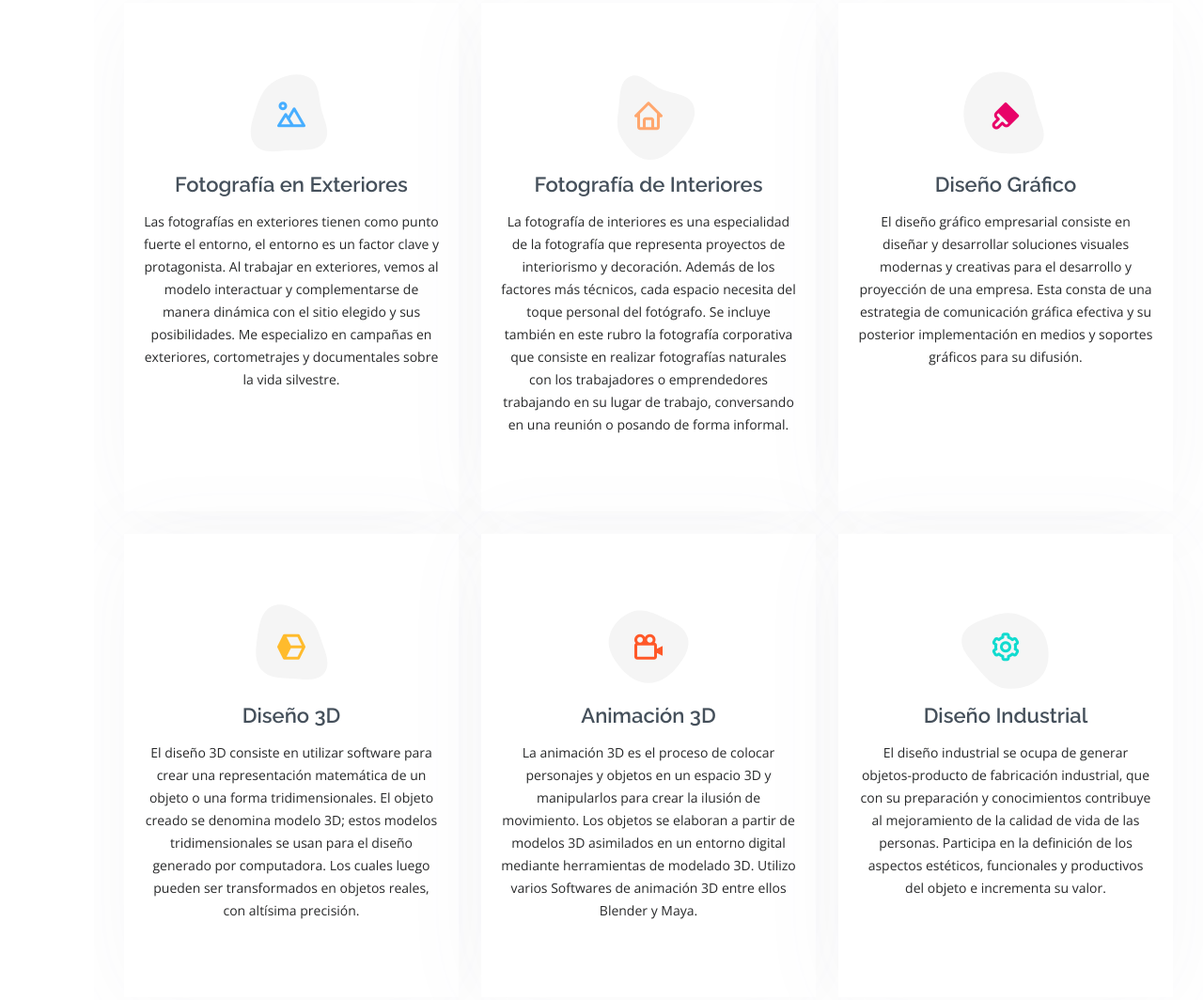
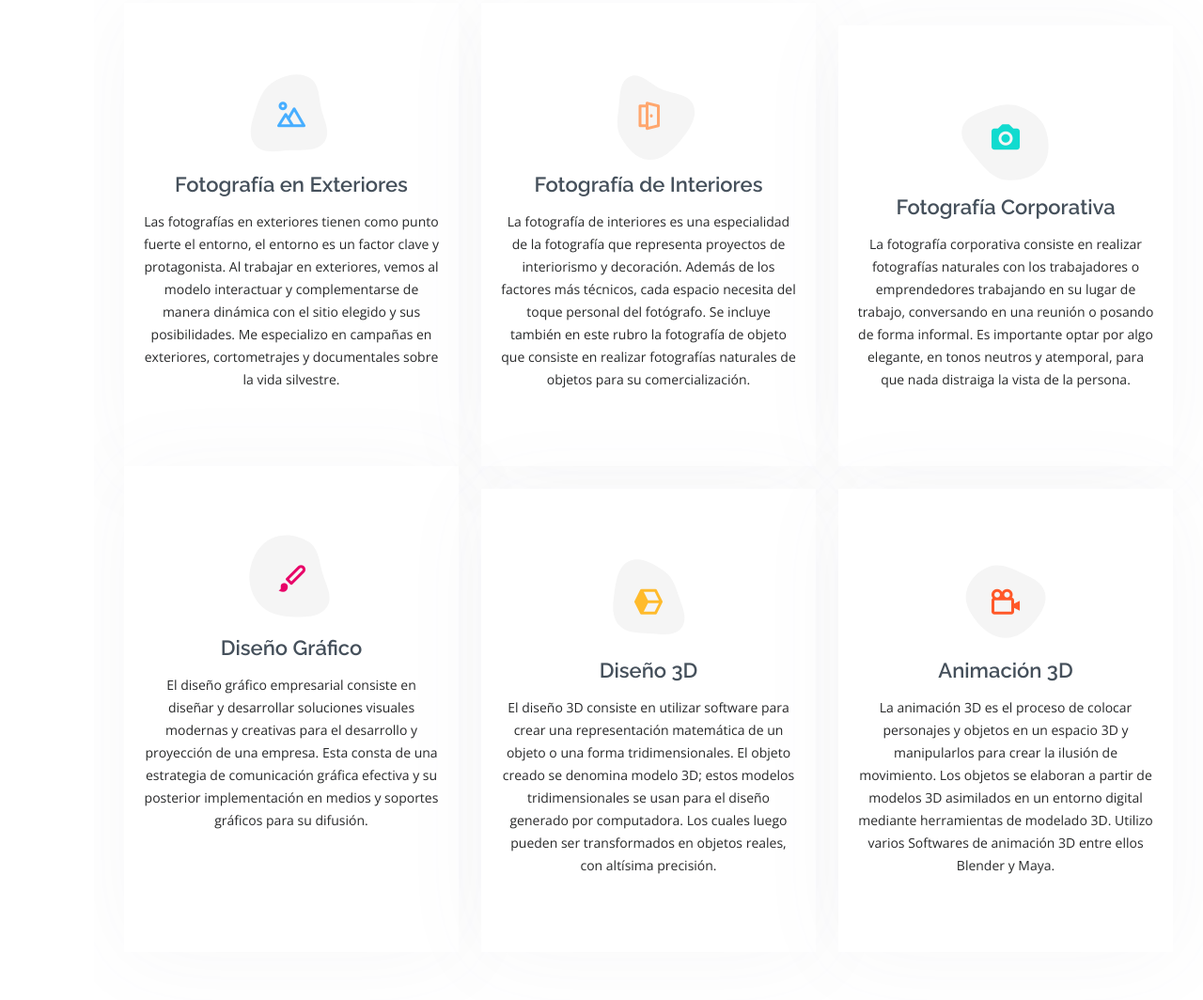
Before and after one commit to charly-py/cv-tyler-rivera, a plain HTML site: page index.html in a window 1280 px wide. Shown: the part 5643-6707 px from the top of the page at 94% size. Drawn offline with nearby package versions, Linux system fonts and the light colour scheme.

Commit message:
Se modifica el video de TRHOA

```diff
--- a/index.html
+++ b/index.html
@@ -478,7 +478,7 @@
                 <h4>The Real House of Anukis</h4>
                 <p>Diseño 3D</p>
                 <div class="portfolio-links">
-                  <a href="https://youtu.be/5xCENnw-J7U" data-gallery="portfolioGallery" class="portfolio-lightbox" title="The Real House of Anukis - by Tyler Rivera - Diseño 3D Rhinoceros 6"><i class="bx bx-plus"></i></a>
+                  <a href="https://youtu.be/Uhiqmdw6nsg" data-gallery="portfolioGallery" class="portfolio-lightbox" title="The Real House of Anukis - by Tyler Rivera - Diseño 3D Rhinoceros 6"><i class="bx bx-plus"></i></a>
                   <a href="portfolio-details_12.html" class="portfolio-details-lightbox" data-glightbox="type: external" title="Portfolio Detalles"><i class="bx bx-link"></i></a>
                 </div>
               </div>
@@ -522,13 +522,28 @@
                 <svg width="100" height="100" viewBox="0 0 600 600" xmlns="http://www.w3.org/2000/svg">
                   <path stroke="none" stroke-width="0" fill="#f5f5f5" d="M300,582.0697525312426C382.5290701553225,586.8405444964366,449.9789794690241,525.3245884688669,502.5850820975895,461.55621195738473C556.606425686781,396.0723002908107,615.8543463187945,314.28637112970534,586.6730223649479,234.56875336149918C558.9533121215079,158.8439757836574,454.9685369536778,164.00468322053177,381.49747125262974,130.76875717737553C312.15926192815925,99.40240125094834,248.97055460311594,18.661163978235184,179.8680185752513,50.54337015887873C110.5421016452524,82.52863877960104,119.82277516462835,180.83849132639028,109.12597500060166,256.43424936330496C100.08760227029461,320.3096726198365,92.17705696193138,384.0621239912766,124.79988738764834,439.7174275375508C164.83382741302287,508.01625554203684,220.96474134820875,577.5009287672846,300,582.0697525312426"></path>
                 </svg>
-                <i class='bx bx-home' ></i>
+                <i class='bx bx-door-open'></i>
               </div>
               <h4><a href="">Fotografía de Interiores</a></h4>
               <p>La fotografía de interiores es una especialidad de la fotografía que representa proyectos de interiorismo y decoración.
                 Además de los factores más técnicos, cada espacio necesita del toque personal del fotógrafo.
-                Se incluye también en este rubro la fotografía corporativa  que consiste en realizar fotografías naturales con los trabajadores o emprendedores trabajando en su lugar de trabajo,
+                Se incluye también en este rubro la fotografía de objeto que consiste en realizar fotografías naturales de objetos para su comercialización.
+              </p>
+            </div>
+          </div>
+
+          <div class="col-lg-4 col-md-6 d-flex align-items-stretch mt-4" data-aos="zoom-in" data-aos-delay="300">
+            <div class="icon-box iconbox-teal">
+              <div class="icon">
+                <svg width="100" height="100" viewBox="0 0 600 600" xmlns="http://www.w3.org/2000/svg">
+                  <path stroke="none" stroke-width="0" fill="#f5f5f5" d="M300,566.797414625762C385.7384707136149,576.1784315230908,478.7894351017131,552.8928747891023,531.9192734346935,484.94944893311C584.6109503024035,417.5663521118492,582.489472248146,322.67544863468447,553.9536738515405,242.03673114598146C529.1557734026468,171.96086150256528,465.24506316201064,127.66468636344209,395.9583748389544,100.7403814666027C334.2173773831606,76.7482773500951,269.4350130405921,84.62216499799875,207.1952322260088,107.2889140133804C132.92018162631612,134.33871894543012,41.79353780512637,160.00259165414826,22.644507872594943,236.69541883565114C3.319112789854554,314.0945973066697,72.72355303640163,379.243833228382,124.04198916343866,440.3218312028393C172.9286146004772,498.5055451809895,224.45579914871206,558.5317968840102,300,566.797414625762"></path>
+                </svg>
+                <i class='bx bxs-camera'></i>
+              </div>
+              <h4><a href="">Fotografía Corporativa</a></h4>
+              <p>La fotografía corporativa consiste en realizar fotografías naturales con los trabajadores o emprendedores trabajando en su lugar de trabajo,
                 conversando en una reunión o posando de forma informal.
+                Es importante optar por algo elegante, en tonos neutros y atemporal, para que nada distraiga la vista de la persona.
               </p>
             </div>
           </div>
@@ -539,7 +554,7 @@
                 <svg width="100" height="100" viewBox="0 0 600 600" xmlns="http://www.w3.org/2000/svg">
                   <path stroke="none" stroke-width="0" fill="#f5f5f5" d="M300,541.5067337569781C382.14930387511276,545.0595476570109,479.8736841581634,548.3450877840088,526.4010558755058,480.5488172755941C571.5218469581645,414.80211281144784,517.5187510058486,332.0715597781072,496.52539010469104,255.14436215662573C477.37192572678356,184.95920475031193,473.57363656557914,105.61284051026155,413.0603344069578,65.22779650032875C343.27470386102294,18.654635553484475,251.2091493199835,5.337323636656869,175.0934190732945,40.62881213300186C97.87086631185822,76.43348514350839,51.98124368387456,156.15599469081315,36.44837278890362,239.84606092416172C21.716077023791087,319.22268207091537,43.775223500013084,401.1760424656574,96.891909868211,461.97329694683043C147.22146801428983,519.5804099606455,223.5754009179313,538.201503339737,300,541.5067337569781"></path>
                 </svg>
-                <i class='bx bxs-brush' ></i>
+                <i class='bx bxs-paint'></i>
               </div>
               <h4><a href="">Diseño Gráfico</a></h4>
               <p>El diseño gráfico empresarial consiste en diseñar y desarrollar soluciones visuales modernas y creativas para el desarrollo y proyección de una empresa.
@@ -576,22 +591,6 @@
               <p>La animación 3D es el proceso de colocar personajes y objetos en un espacio 3D y manipularlos para crear la ilusión de movimiento.
                 Los objetos se elaboran a partir de modelos 3D asimilados en un entorno digital mediante herramientas de modelado 3D.
                 Utilizo varios Softwares de animación 3D entre ellos Blender y Maya.
-              </p>
-            </div>
-          </div>
-
-          <div class="col-lg-4 col-md-6 d-flex align-items-stretch mt-4" data-aos="zoom-in" data-aos-delay="300">
-            <div class="icon-box iconbox-teal">
-              <div class="icon">
-                <svg width="100" height="100" viewBox="0 0 600 600" xmlns="http://www.w3.org/2000/svg">
-                  <path stroke="none" stroke-width="0" fill="#f5f5f5" d="M300,566.797414625762C385.7384707136149,576.1784315230908,478.7894351017131,552.8928747891023,531.9192734346935,484.94944893311C584.6109503024035,417.5663521118492,582.489472248146,322.67544863468447,553.9536738515405,242.03673114598146C529.1557734026468,171.96086150256528,465.24506316201064,127.66468636344209,395.9583748389544,100.7403814666027C334.2173773831606,76.7482773500951,269.4350130405921,84.62216499799875,207.1952322260088,107.2889140133804C132.92018162631612,134.33871894543012,41.79353780512637,160.00259165414826,22.644507872594943,236.69541883565114C3.319112789854554,314.0945973066697,72.72355303640163,379.243833228382,124.04198916343866,440.3218312028393C172.9286146004772,498.5055451809895,224.45579914871206,558.5317968840102,300,566.797414625762"></path>
-                </svg>
-                <i class='bx bx-cog' ></i>
-              </div>
-              <h4><a href="">Diseño Industrial</a></h4>
-              <p>El diseño industrial se ocupa de generar objetos-producto de fabricación industrial, que con su preparación y
-                conocimientos contribuye al mejoramiento de la calidad de vida de las personas.
-                Participa en la definición de los aspectos estéticos, funcionales y productivos del objeto e incrementa su valor.
               </p>
             </div>
           </div>
```
